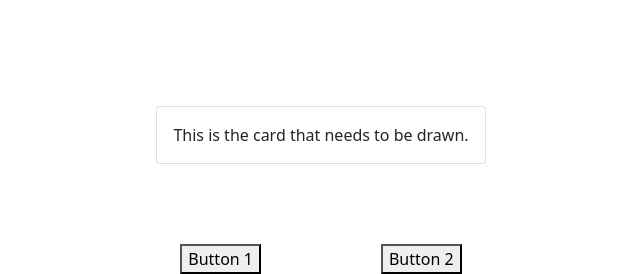
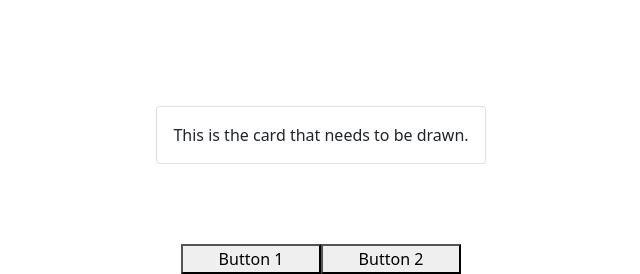
Before and after one commit to haldonmez/dilective-app, a Flask app: page / in a window 1280 px wide. Shown: the top 274 px of the page, without its empty margins (319-959 px from the left). Run offline with Flask 3, Linux system fonts and the light colour scheme.

Commit message:
Update
Buttons fixed.

```diff
--- a/templates/index.html
+++ b/templates/index.html
@@ -16,9 +16,9 @@
                 </div>
             </div>
             <div style="display: flex; flex-direction: column; align-items: center;">
-                <div style="display: flex; justify-content: space-between; width: 100%;">
-                    <button>Button 1</button>
-                    <button>Button 2</button>
+                <div style="display: flex; justify-content: center; width: 100%;">
+                    <button style="width: 140px;">Button 1</button>
+                    <button style="width: 140px;">Button 2</button>
                 </div>
                 <div style="display: flex; justify-content: flex-end; align-items: flex-start;">
                     <canvas id="canvas"></canvas>
```
